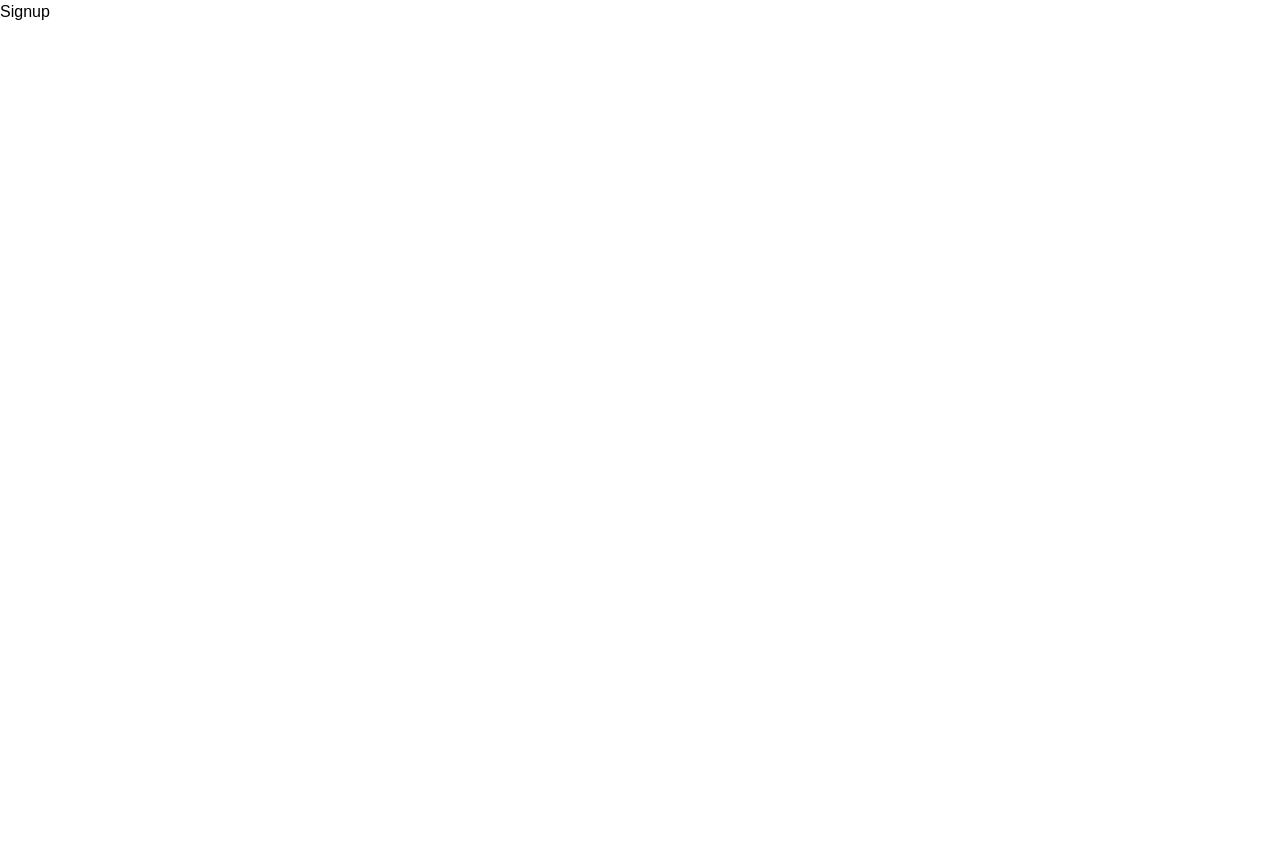
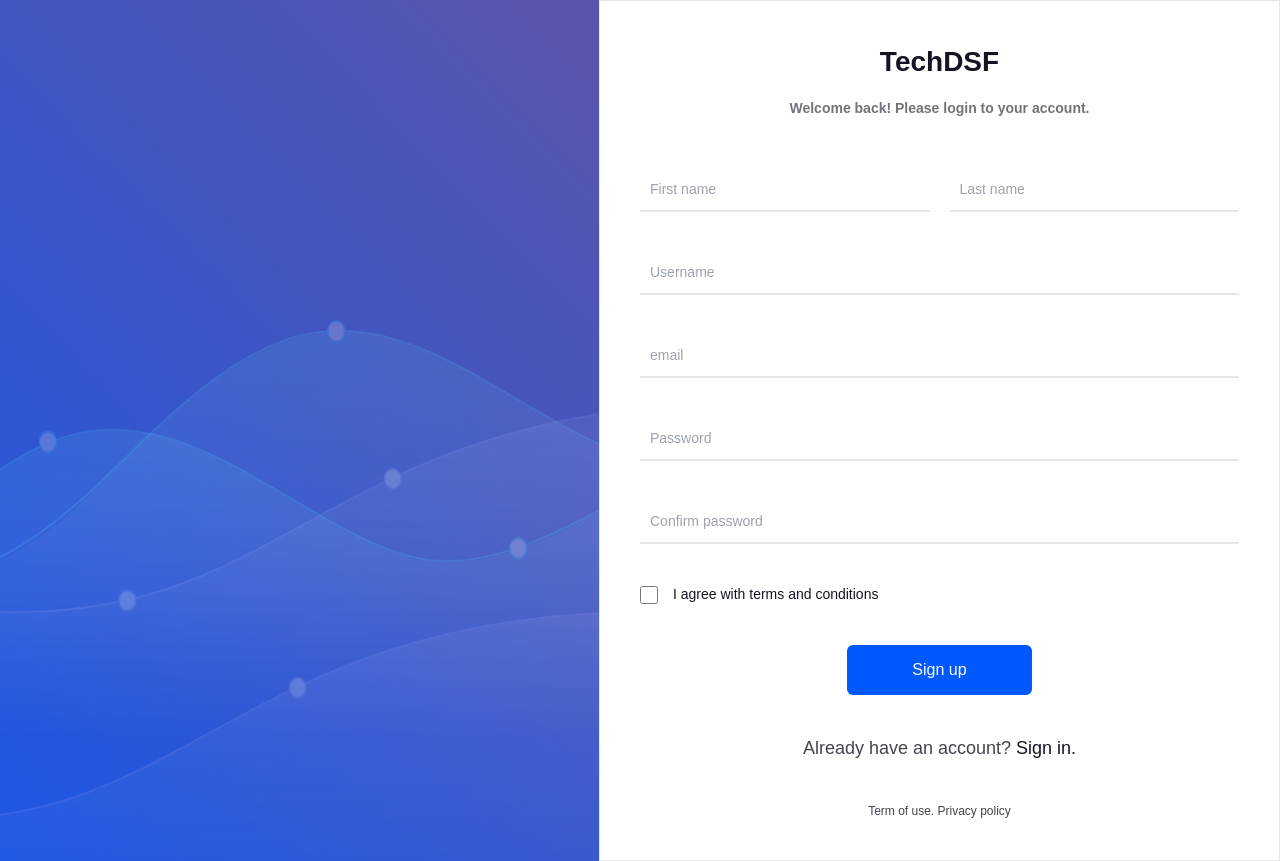
Before and after one commit to rifatptk/techdsf-admin, a React (Create React App) app: page /signup in a window 1280 px wide. Before the commit the page ends 800 px from the top, so only its background shows below. Built offline with nearby package versions, Linux system fonts and the light colour scheme.

Commit message:
signup page done

```diff
--- a/src/pages/Signin.jsx
+++ b/src/pages/Signin.jsx
@@ -32,7 +32,7 @@ const Signin = () => {
                 className="w-full p-[10px] border-b-[2px] text-[14px] focus:outline-theme-blue/75"
               />
               <input
-                type="text"
+                type="password"
                 placeholder="Password"
                 className="w-full p-[10px] border-b-[2px] text-[14px] focus:outline-theme-blue/75"
               />
@@ -64,6 +64,9 @@ const Signin = () => {
               </div>
             </form>
           </div>
+          <p className="text-[12px] text-theme-black/80 mt-auto cursor-pointer">
+            Term of use. Privacy policy
+          </p>
         </div>
       </div>
     </div>
--- a/src/pages/Signup.jsx
+++ b/src/pages/Signup.jsx
@@ -1,7 +1,99 @@
-import React from 'react';
+import { useNavigate } from 'react-router-dom';
+import bg from '../images/bg.png';
 
 const Signup = () => {
-  return <div>Signup</div>;
+  const navigate = useNavigate();
+  const dummyHandler = (e) => {
+    e.preventDefault();
+  };
+  return (
+    <div className="signin">
+      <div className="w-full h-full flex">
+        {/* left */}
+        <div className="flex-1">
+          <img src={bg} alt="" className="w-full h-full" />
+        </div>
+
+        {/* right */}
+        <div className="flex-1 border grid place-items-center p-10">
+          <div className="text-theme-black">
+            <div className="text-center mb-[50px]">
+              <h1 className="text-[28px] font-semibold mb-[15px]">TechDSF</h1>
+              <p className="text-[14px] font-bold text-theme-black/60">
+                Welcome back! Please login to your account.
+              </p>
+            </div>
+            <form className="space-y-10">
+              <div className="flex justify-between space-x-[20px]">
+                <input
+                  type="text"
+                  placeholder="First name"
+                  className="w-full p-[10px] border-b-[2px] text-[14px] focus:outline-theme-blue/75"
+                />
+                <input
+                  type="text"
+                  placeholder="Last name"
+                  className="w-full p-[10px] border-b-[2px] text-[14px] focus:outline-theme-blue/75"
+                />
+              </div>
+              <input
+                type="text"
+                placeholder="Username"
+                className="w-full p-[10px] border-b-[2px] text-[14px] focus:outline-theme-blue/75"
+              />
+              <input
+                type="text"
+                placeholder="email"
+                className="w-full p-[10px] border-b-[2px] text-[14px] focus:outline-theme-blue/75"
+              />
+              <input
+                type="password"
+                placeholder="Password"
+                className="w-full p-[10px] border-b-[2px] text-[14px] focus:outline-theme-blue/75"
+              />
+              <input
+                type="password"
+                placeholder="Confirm password"
+                className="w-full p-[10px] border-b-[2px] text-[14px] focus:outline-theme-blue/75"
+              />
+
+              <div className="flex items-center space-x-[15px] text-[14px]">
+                <input
+                  type="checkbox"
+                  id="remember"
+                  className="w-[18px] h-[18px]"
+                />
+                <label htmlFor="remember">
+                  I agree with terms and conditions
+                </label>
+              </div>
+              {/* buttons */}
+
+              <button
+                onClick={dummyHandler}
+                className="w-[185px] mx-auto h-[50px] grid place-items-center bg-theme-blue text-white rounded-[6px] hover:bg-theme-blue/90 transition-colors"
+              >
+                Sign up
+              </button>
+
+              <p className="text-[18px] text-center text-theme-black/80">
+                Already have an account?{' '}
+                <span
+                  onClick={() => navigate('/signin')}
+                  className="font-medium text-theme-black cursor-pointer hover:border-b-2 border-b-theme-blue "
+                >
+                  Sign in.
+                </span>
+              </p>
+            </form>
+          </div>
+          <p className="text-[12px] text-theme-black/80 mt-10 cursor-pointer">
+            Term of use. Privacy policy
+          </p>
+        </div>
+      </div>
+    </div>
+  );
 };
 
 export default Signup;
```
